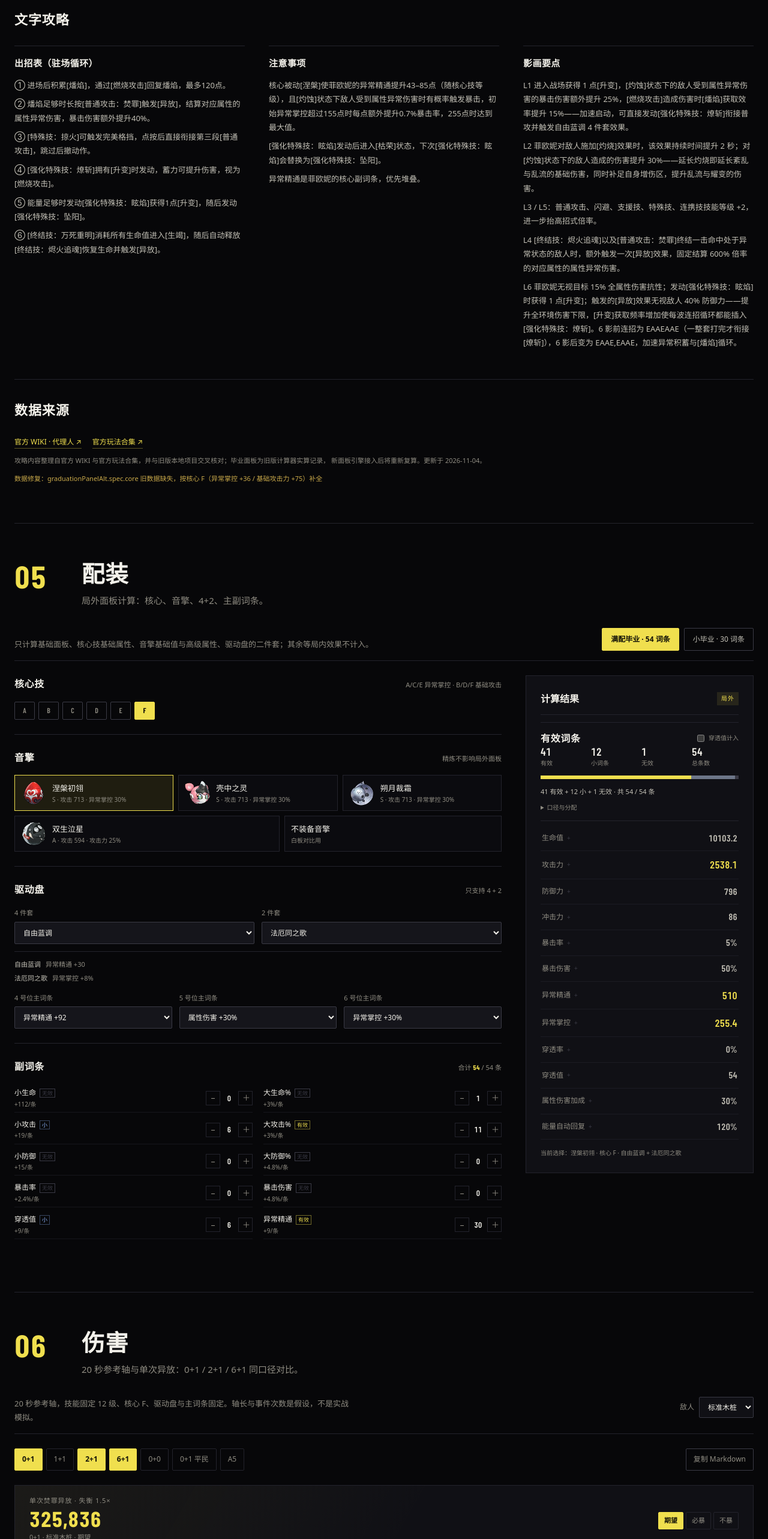
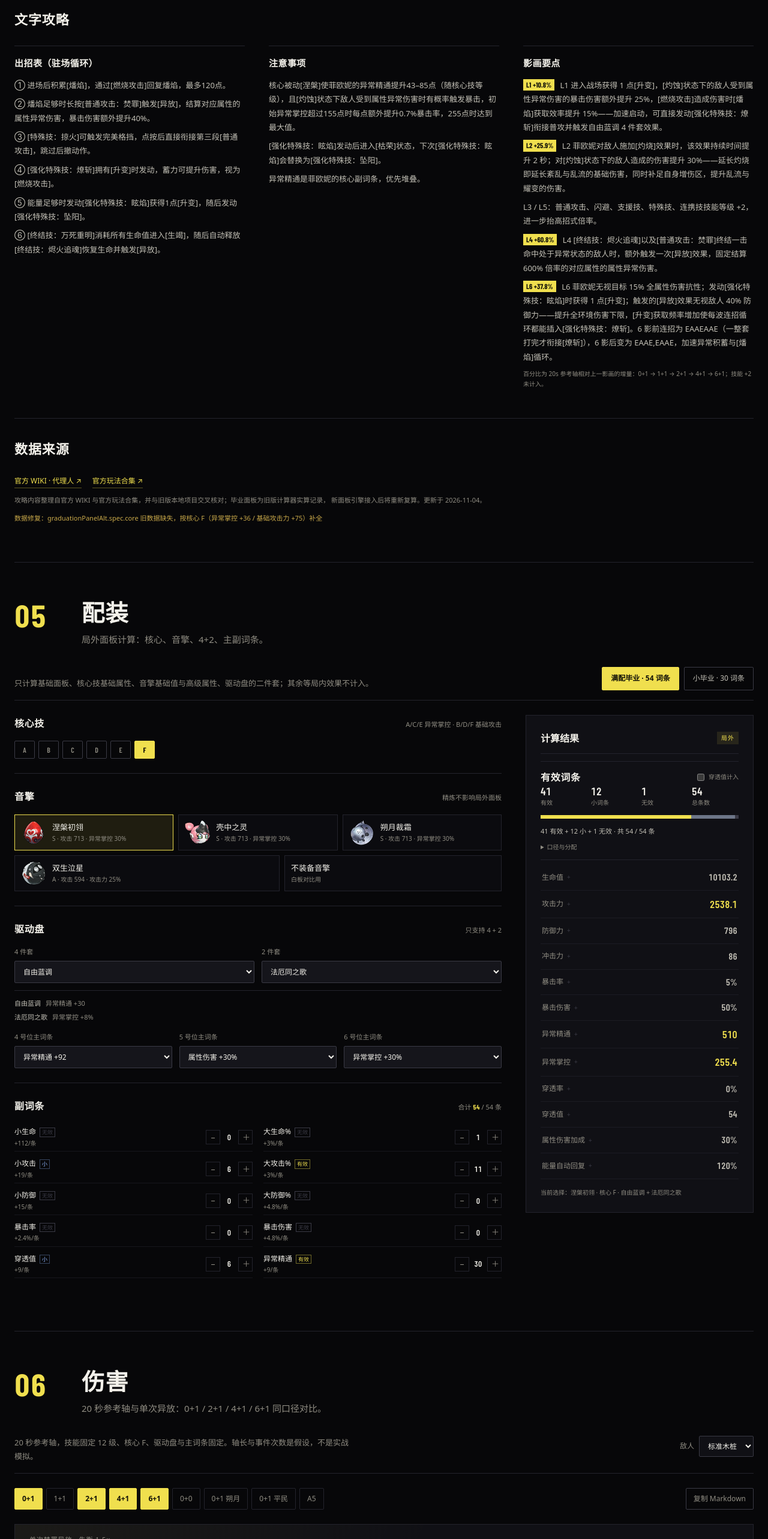
Before and after one commit to telmass/ZenlessSolution, a Vue app: page /agents/phoenix in a window 1280 px wide. Shown: the part 8740-11306 px from the top of the page at 60% size. Built offline with nearby package versions, Linux system fonts and the light colour scheme.

Commit message:
feat: 影画四段增量与音擎推荐对比

```diff
--- a/src/components/DamageSection.vue
+++ b/src/components/DamageSection.vue
@@ -61,6 +61,15 @@ const CONFIGS: DamageConfig[] = [
     note: '主流毕业 C2',
   },
   {
+    id: '4+1',
+    label: '4+1',
+    cinema: 4,
+    engineId: 'ep-2259',
+    refinement: 1,
+    spec: graduation54,
+    note: 'C4 额外异放',
+  },
+  {
     id: '6+1',
     label: '6+1',
     cinema: 6,
@@ -77,6 +86,15 @@ const CONFIGS: DamageConfig[] = [
     refinement: 1,
     spec: graduation54,
     note: '壳中之灵，无专武',
+  },
+  {
+    id: '0+1 朔月',
+    label: '0+1 朔月',
+    cinema: 0,
+    engineId: 'ep-1964',
+    refinement: 1,
+    spec: graduation54,
+    note: '朔月裁霜，限定下位',
   },
   {
     id: '0+1 平民',
@@ -98,7 +116,7 @@ const CONFIGS: DamageConfig[] = [
   },
 ]
 
-const selected = ref(['0+1', '2+1', '6+1'])
+const selected = ref(['0+1', '2+1', '4+1', '6+1'])
 const enemyId = ref('standard')
 const singleMode = ref<CritMode>('expected')
 const copied = ref(false)
@@ -129,6 +147,24 @@ const visible = computed(() =>
   selected.value.map((id) => all.value.find((item) => item.id === id)).filter(Boolean) as ComputedConfig[],
 )
 const singleConfig = computed(() => visible.value[0] ?? baseline.value)
+const ENGINE_NAMES: Record<string, string> = {
+  'ep-2259': '涅槃初翎',
+  'ep-1883': '壳中之灵',
+  'ep-1964': '朔月裁霜',
+  'ep-212': '双生泣星',
+}
+
+function engineName(item: ComputedConfig) {
+  return ENGINE_NAMES[item.engineId] ?? item.label
+}
+
+function engineNote(item: ComputedConfig) {
+  if (item.id === '0+1') return '专武基准'
+  if (item.id === '0+0') return '无专武 · 白板'
+  if (item.id === '0+1 朔月') return '限定下位 · 纯白板'
+  if (item.id === 'A5') return 'A 级 · 零氪'
+  return item.note
+}
 const single = computed(() =>
   computeSingleRelease(props.agent, singleConfig.value.panel.stats, singleConfig.value.build, enemy.value, singleMode.value),
 )
@@ -170,7 +206,8 @@ const attribution = computed(() => {
   return [
     { from: '0+1', to: '1+1', label: 'C1' },
     { from: '1+1', to: '2+1', label: 'C2' },
-    { from: '2+1', to: '6+1', label: 'C3–C6' },
+    { from: '2+1', to: '4+1', label: 'C4' },
+    { from: '4+1', to: '6+1', label: 'C6' },
   ].map((step) => {
     const before = map.get(step.from)
     const after = map.get(step.to)
@@ -193,6 +230,17 @@ const metricRows = computed(() =>
     relative: relative(item),
   })),
 )
+
+const engineRows = computed(() => {
+  const ids = ['0+1', '0+0', '0+1 朔月', 'A5']
+  return ids
+    .map((id) => all.value.find((item) => item.id === id))
+    .filter((item): item is ComputedConfig => Boolean(item))
+    .map((item) => ({
+      ...item,
+      relative: total(item) / total(baseline.value),
+    }))
+})
 
 function markdown() {
   const header = ['指标', ...visible.value.map((item) => item.label)]
@@ -270,6 +318,39 @@ async function copyMarkdown() {
       </div>
       <p class="damage-meta" :title="enemy.note">
         {{ singleConfig.label }} · {{ enemy.label }} · {{ singleMode === 'expected' ? '期望' : singleMode === 'crit' ? '必暴' : '不暴' }}
+      </p>
+    </section>
+
+    <section class="damage-engines">
+      <div class="damage-engines__head">
+        <h3>音擎对比</h3>
+        <span>仅攻略推荐音擎 · 专武精 1 = 100%</span>
+      </div>
+      <div class="damage-table-wrap">
+        <table class="damage-table">
+          <thead>
+            <tr>
+              <th>音擎</th>
+              <th>单次异放</th>
+              <th>轴总伤</th>
+              <th>相对专武</th>
+            </tr>
+          </thead>
+          <tbody>
+            <tr v-for="item in engineRows" :key="item.id" :class="{ 'is-total': item.id === '0+1' }">
+              <th>
+                {{ engineName(item) }}
+                <small>精 {{ item.refinement }} · {{ engineNote(item) }}</small>
+              </th>
+              <td class="num">{{ format(item.damage.single.total) }}</td>
+              <td class="num">{{ format(total(item)) }}</td>
+              <td class="num">{{ percent(item.relative) }}</td>
+            </tr>
+          </tbody>
+        </table>
+      </div>
+      <p class="damage-meta">
+        同为 0 影画、54 词条、标准木桩、20s 参考轴；不带入其他未推荐音擎。
       </p>
     </section>
 
@@ -579,9 +660,28 @@ async function copyMarkdown() {
 }
 
 .damage-attribution,
-.damage-assumptions {
+.damage-assumptions,
+.damage-engines {
   display: grid;
   gap: 6px;
+}
+
+.damage-engines__head {
+  display: flex;
+  align-items: baseline;
+  justify-content: space-between;
+  gap: var(--s4);
+}
+
+.damage-engines__head h3 {
+  font-family: var(--font-display);
+  font-size: var(--fs-18);
+  font-weight: 600;
+}
+
+.damage-engines__head span {
+  color: var(--muted);
+  font-size: var(--fs-11);
 }
 
 .damage-attribution h3,
--- a/src/components/GuideSection.vue
+++ b/src/components/GuideSection.vue
@@ -4,6 +4,9 @@ import type { Agent, GuideGraduation } from '@/types/agent'
 import { media } from '@/lib/media'
 import RichText from '@/components/RichText.vue'
 import { analyzeSubstats, PHOENIX_PROFILE } from '@/core/substats'
+import { computePanel } from '@/core/panel/compute'
+import { graduation54, inputFromSpec } from '@/core/panel/presets'
+import { computePhoenixDamage, enemyById } from '@/core/damage'
 
 const props = defineProps<{ agent: Agent }>()
 
@@ -67,6 +70,31 @@ function graduationAnalysis(item: GuideGraduation, includePenValue = false) {
     includePenValue,
     budget: item.spec.budget,
   })
+}
+
+const cinemaGains = computed(() => {
+  const enemy = enemyById('standard')
+  const panel = computePanel(inputFromSpec(props.agent, graduation54))
+  const totals = [0, 1, 2, 4, 6].map((cinema) =>
+    computePhoenixDamage(
+      props.agent,
+      panel.stats,
+      { cinema, refinement: 1, coreLevel: 'F', engineId: 'ep-2259' },
+      enemy,
+    ).axis.total,
+  )
+  const steps = [1, 2, 4, 6]
+  return Object.fromEntries(
+    steps.map((level, index) => [level, totals[index + 1] / totals[index] - 1]),
+  ) as Record<number, number>
+})
+
+function cinemaGain(line: string): { label: string; value: number; from: string } | null {
+  const match = /^L([1246])\b/.exec(line)
+  if (!match) return null
+  const level = Number(match[1])
+  const from = { 1: '0+1', 2: '1+1', 4: '2+1', 6: '4+1' }[level]
+  return { label: `L${level}`, value: cinemaGains.value[level], from: from ?? '' }
 }
 
 function graduationLabel(item: GuideGraduation): string {
@@ -280,8 +308,21 @@ function graduationLabel(item: GuideGraduation): string {
         <article v-for="text in guide.texts" :key="text.title" class="text">
           <h4>{{ text.title }}</h4>
           <ol>
-            <li v-for="(line, index) in text.lines" :key="index">{{ line }}</li>
+            <li v-for="(line, index) in text.lines" :key="index">
+              <span
+                v-if="text.title === '影画要点' && cinemaGain(line)"
+                class="cinema-gain"
+                :title="`相对 ${cinemaGain(line)!.from} 的 20s 轴总伤增量`"
+              >
+                {{ cinemaGain(line)!.label }}
+                +{{ (cinemaGain(line)!.value * 100).toFixed(1) }}%
+              </span>
+              {{ line }}
+            </li>
           </ol>
+          <p v-if="text.title === '影画要点'" class="cinema-gain-note">
+            百分比为 20s 参考轴相对上一影画的增量：0+1 → 1+1 → 2+1 → 4+1 → 6+1；技能 +2 未计入。
+          </p>
         </article>
       </div>
     </section>
@@ -908,6 +949,26 @@ function graduationLabel(item: GuideGraduation): string {
   line-height: 1.8;
 }
 
+.cinema-gain {
+  display: inline-block;
+  margin-right: 6px;
+  padding: 0 5px;
+  background: var(--accent);
+  color: var(--accent-ink);
+  font-family: var(--font-display);
+  font-size: var(--fs-12);
+  font-weight: 700;
+  line-height: 1.6;
+  vertical-align: 1px;
+}
+
+.cinema-gain-note {
+  margin-top: var(--s2);
+  color: var(--muted);
+  font-size: 10px;
+  line-height: 1.7;
+}
+
 /* sources */
 .sources {
   display: flex;
--- a/src/constants/sections.ts
+++ b/src/constants/sections.ts
@@ -40,7 +40,7 @@ export const AGENT_SECTIONS: AgentSection[] = [
     id: 'damage',
     index: '06',
     label: '伤害',
-    lede: '20 秒参考轴与单次异放：0+1 / 2+1 / 6+1 同口径对比。',
+    lede: '20 秒参考轴与单次异放：0+1 / 2+1 / 4+1 / 6+1 同口径对比。',
   },
 ]
 
```
Also changed, not shown: 2 other files (tests, documents, lock files or other folders).
